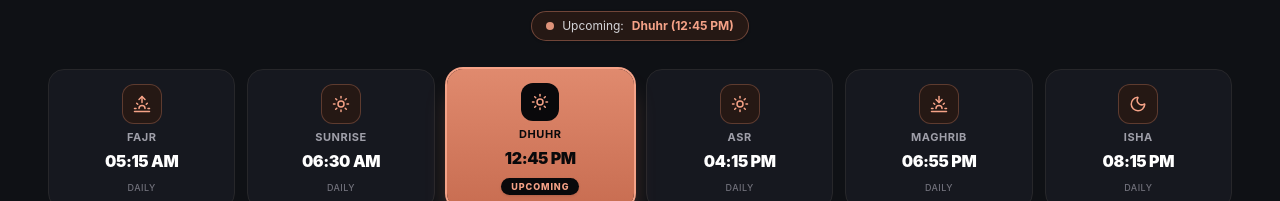
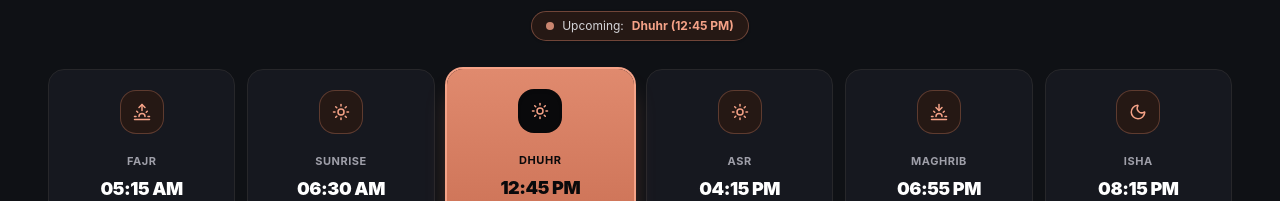
Before and after one commit to ravedevv-dotcom/sunnyvale-masjid09, a React (Vite) app: page / in a window 1280 px wide. Shown: the part 751-952 px from the top of the page. Built offline with nearby package versions, Linux system fonts and the light colour scheme; no server answers; the database is empty.

Commit message:
fix(prayer-adhkar): make prayer boxes taller and provide full unabridged adhkar translations and transliterations

```diff
--- a/AdhkarHadith.tsx
+++ b/AdhkarHadith.tsx
@@ -50,8 +50,8 @@ export const AUTHENTIC_ADHKAR: DhikrItem[] = [
     title: 'Ayat al-Kursi (The Throne Verse)',
     category: 'post-prayer',
     arabic: 'اللَّهُ لَا إِلَهَ إِلَّا هُوَ الْحَيُّ الْقَيُّومُ ۚ لَا تَأْخُذُهُ سِنَةٌ وَلَا نَوْمٌ ۚ لَهُ مَا فِي السَّمَاوَاتِ وَمَا فِي الْأَرْضِ ۗ مَنْ ذَا الَّذِي يَشْفَعُ عِنْدَهُ إِلَّا بِإِذْنِهِ ۚ يَعْلَمُ مَا بَيْنَ أَيْدِيهِمْ وَمَا خَلْفَهُمْ ۖ وَلَا يُحِيطُونَ بِشَيْءٍ مِنْ عِلْمِهِ إِلَّا بِمَا شَاءَ ۚ وَسِعَ كُرْسِيُّهُ السَّمَاوَاتِ وَالْأَرْضَ ۖ وَلَا يَئُودُهُ حِفْظُهُمَا ۚ وَهُوَ الْعَلِيُّ الْعَظِيمُ',
-    transliteration: "Allahu la ilaha illa Huwal-Hayyul-Qayyum, la ta'khudhuhu sinatun wa la nawm, lahu ma fis-samawati wa ma fil-ard...",
-    translation: 'Allah! There is no deity except Him, the Ever-Living, the Sustainer of all existence. Neither drowsiness overtakes Him nor sleep...',
+    transliteration: "Allahu la ilaha illa Huwal-Hayyul-Qayyum, la ta'khudhuhu sinatun wa la nawm, lahu ma fis-samawati wa ma fil-ard, man dhal-ladhi yashfa'u 'indahu illa bi-idhnih, ya'lamu ma bayna aydihim wa ma khalfahum, wa la yuhitoona bi-shay'im-min 'ilmihi illa bima sha'a, wasi'a kursiyyuhus-samawati wal-ard, wa la ya'uduhu hifdhuhuma, wa Huwal-'Aliyyul-'Adheem.",
+    translation: 'Allah! There is no deity except Him, the Ever-Living, the Sustainer of all existence. Neither drowsiness overtakes Him nor sleep. To Him belongs whatever is in the heavens and whatever is on the earth. Who is it that can intercede with Him except by His permission? He knows what is before them and what is behind them, and they encompass not a thing of His knowledge except for what He wills. His Kursi extends over the heavens and the earth, and their preservation tires Him not. And He is the Most High, the Most Great.',
     count: 1,
     virtue: 'The Prophet (ﷺ) said: Whoever recites Ayat al-Kursi after every obligatory prayer, nothing stands between him and entering Paradise except death.',
     source: "Sunan an-Nasa'i 9848, Sahih"
@@ -108,7 +108,7 @@ export const AUTHENTIC_ADHKAR: DhikrItem[] = [
     category: 'morning',
     arabic: 'اللَّهُمَّ أَنْتَ رَبِّي لَا إِلَهَ إِلَّا أَنْتَ، خَلَقْتَنِي وَأَنَا عَبْدُكَ، وَأَنَا عَلَى عَهْدِكَ وَوَعْدِكَ مَا اسْتَطَعْتُ، أَعُوذُ بِكَ مِنْ شَرِّ مَا صَنَعْتُ، أَبُوءُ لَكَ بِنِعْمَتِكَ عَلَيَّ، وَأَبُوءُ لَكَ بِذَنْبِي فَاغْفِرْ لِي فَإِنَّهُ لَا يَغْفِرُ الذُّنُوبَ إِلَّا أَنْتَ',
     transliteration: "Allahumma Anta Rabbi la ilaha illa Anta, khalaqtani wa ana 'abduka, wa ana 'ala 'ahdika wa wa'dika mastata'tu, a'udhu bika min sharri ma sana'tu, abu'u laka bini'matika 'alayya, wa abu'u laka bidhanbi faghfir li fa-innahu la yaghfirudh-dhunuba illa Anta.",
-    translation: 'O Allah, You are my Lord; there is no deity except You. You created me and I am Your servant, and I abide by Your covenant and promise as best I can. I seek refuge in You from the evil of what I have done...',
+    translation: 'O Allah, You are my Lord; there is no deity except You. You created me and I am Your servant, and I abide by Your covenant and Your promise as best I can. I seek refuge in You from the evil of what I have done. I acknowledge before You Your favor upon me, and I acknowledge my sin, so forgive me, for indeed none can forgive sins except You.',
     count: 1,
     virtue: 'If anyone recites this in the morning with conviction and dies that day, he will be among the people of Paradise.',
     source: 'Sahih al-Bukhari 6306'
@@ -141,9 +141,9 @@ export const AUTHENTIC_ADHKAR: DhikrItem[] = [
     id: 'evening-amsayna',
     title: 'Evening Proclamation of Sovereignty',
     category: 'evening',
-    arabic: 'أَمْسَيْنَا وَأَمْسَى الْمُلْكُ لِلَّهِ، وَالْحَمْدُ لِلَّهِ، لَا إِلَهَ إِلَّا اللَّهُ وَحْدَهُ لَا شَرِيكَ لَهُ',
-    transliteration: 'Amsayna wa amsal-mulku lillah, wal-hamdu lillah, la ilaha illallahu wahdahu la shareeka lah.',
-    translation: 'We have entered the evening, and with it all dominion belongs to Allah, and all praise belongs to Allah...',
+    arabic: 'أَمْسَيْنَا وَأَمْسَى الْمُلْكُ لِلَّهِ، وَالْحَمْدُ لِلَّهِ، لَا إِلَهَ إِلَّا اللَّهُ وَحْدَهُ لَا شَرِيكَ لَهُ، لَهُ الْمُلْكُ وَلَهُ الْحَمْدُ، وَهُوَ عَلَى كُلِّ شَيْءٍ قَدِيرٌ',
+    transliteration: "Amsayna wa amsal-mulku lillah, wal-hamdu lillah, la ilaha illallahu wahdahu la shareeka lah, lahul-mulku wa lahul-hamd, wa Huwa 'ala kulli shay-in qadeer.",
+    translation: 'We have entered the evening, and with it all dominion belongs to Allah, and all praise is for Allah. None has the right to be worshipped except Allah alone, without partner. To Him belongs all sovereignty and praise, and He is over all things capable.',
     count: 1,
     virtue: 'Evening affirmation of Allah’s supreme dominion and seeking protection.',
     source: 'Sahih Muslim 2723'
--- a/MiniAzkhar.tsx
+++ b/MiniAzkhar.tsx
@@ -43,8 +43,8 @@ const MINI_ADHKAR_LIST: Record<string, MiniDhikr[]> = {
       id: 'tahlil',
       title: '100th Completion',
       arabic: 'لَا إِلَهَ إِلَّا اللَّهُ وَحْدَهُ لَا شَرِيكَ لَهُ، لَهُ الْمُلْكُ وَلَهُ الْحَمْدُ، وَهُوَ عَلَى كُلِّ شَيْءٍ قَدِيرٌ',
-      transliteration: 'La ilaha illallahu wahdahu la shareeka lah...',
-      translation: 'None has the right to be worshipped except Allah alone',
+      transliteration: 'La ilaha illallahu wahdahu la shareeka lah, lahul-mulku wa lahul-hamd, wa Huwa ala kulli shay-in qadeer.',
+      translation: 'None has the right to be worshipped except Allah alone, without partner. To Him belongs all sovereignty and praise, and He is over all things capable.',
       count: 1,
     }
   ],
@@ -52,17 +52,17 @@ const MINI_ADHKAR_LIST: Record<string, MiniDhikr[]> = {
     {
       id: 'm-sayyid',
       title: 'Sayyid al-Istighfar',
-      arabic: 'اللَّهُمَّ أَنْتَ رَبِّي لَا إِلَهَ إِلَّا أَنْتَ، خَلَقْتَنِي وَأَنَا عَبْدُكَ...',
-      transliteration: 'Allahumma Anta Rabbi la ilaha illa Anta, khalaqtani...',
-      translation: 'O Allah, You are my Lord, there is none worthy of worship but You...',
+      arabic: 'اللَّهُمَّ أَنْتَ رَبِّي لَا إِلَهَ إِلَّا أَنْتَ، خَلَقْتَنِي وَأَنَا عَبْدُكَ، وَأَنَا عَلَى عَهْدِكَ وَوَعْدِكَ مَا اسْتَطَعْتُ، أَعُوذُ بِكَ مِنْ شَرِّ مَا صَنَعْتُ، أَبُوءُ لَكَ بِنِعْمَتِكَ عَلَيَّ، وَأَبُوءُ لَكَ بِذَنْبِي فَاغْفِرْ لِي فَإِنَّهُ لَا يَغْفِرُ الذُّنُوبَ إِلَّا أَنْتَ',
+      transliteration: "Allahumma Anta Rabbi la ilaha illa Anta, khalaqtani wa ana 'abduka, wa ana 'ala 'ahdika wa wa'dika mastata'tu, a'udhu bika min sharri ma sana'tu, abu'u laka bini'matika 'alayya, wa abu'u laka bidhanbi faghfir li fa-innahu la yaghfirudh-dhunuba illa Anta.",
+      translation: 'O Allah, You are my Lord; there is no deity except You. You created me and I am Your servant, and I abide by Your covenant and Your promise as best I can. I seek refuge in You from the evil of what I have done. I acknowledge before You Your favor upon me, and I acknowledge my sin, so forgive me, for indeed none can forgive sins except You.',
       count: 1,
     },
     {
       id: 'm-bismillah',
       title: 'Protection Du\'a (3x)',
       arabic: 'بِسْمِ اللَّهِ الَّذِي لَا يَضُرُّ مَعَ اسْمِهِ شَيْءٌ فِي الأَرْضِ وَلَا فِي السَّمَاءِ وَهُوَ السَّمِيعُ الْعَلِيمُ',
-      transliteration: "Bismillahilladhi la yadurru ma'asmihi shay'un...",
-      translation: 'In the Name of Allah with Whose Name nothing can cause harm on earth or in the heavens...',
+      transliteration: "Bismillahilladhi la yadurru ma'asmihi shay'un fil-ardi wa la fis-sama'i wa Huwas-Sami'ul-'Alim.",
+      translation: 'In the Name of Allah with Whose Name nothing can cause harm on earth or in the heavens, and He is the All-Hearing, the All-Knowing.',
       count: 3,
     }
   ],
@@ -70,9 +70,9 @@ const MINI_ADHKAR_LIST: Record<string, MiniDhikr[]> = {
     {
       id: 'e-amsayna',
       title: 'Evening Remembrance',
-      arabic: 'أَمْسَيْنَا وَأَمْسَى الْمُلْكُ لِلَّهِ، وَالْحَمْدُ لِلَّهِ، لَا إِلَهَ إِلَّا اللَّهُ وَحْدَهُ',
-      transliteration: 'Amsayna wa amsal-mulku lillah, wal-hamdu lillah...',
-      translation: 'We have entered the evening, and dominion belongs to Allah...',
+      arabic: 'أَمْسَيْنَا وَأَمْسَى الْمُلْكُ لِلَّهِ، وَالْحَمْدُ لِلَّهِ، لَا إِلَهَ إِلَّا اللَّهُ وَحْدَهُ لَا شَرِيكَ لَهُ، لَهُ الْمُلْكُ وَلَهُ الْحَمْدُ، وَهُوَ عَلَى كُلِّ شَيْءٍ قَدِيرٌ',
+      transliteration: "Amsayna wa amsal-mulku lillah, wal-hamdu lillah, la ilaha illallahu wahdahu la shareeka lah, lahul-mulku wa lahul-hamd, wa Huwa 'ala kulli shay-in qadeer.",
+      translation: 'We have entered the evening, and with it all dominion belongs to Allah, and all praise is for Allah. None has the right to be worshipped except Allah alone, without partner. To Him belongs all sovereignty and praise, and He is over all things capable.',
       count: 1,
     },
     {
--- a/PrayerTimes.tsx
+++ b/PrayerTimes.tsx
@@ -176,41 +176,45 @@ const PrayerTimes: React.FC = () => {
               <motion.div
                 key={prayer.name}
                 whileHover={{ y: -2 }}
-                className={`w-[calc(50%-6px)] min-w-[calc(50%-6px)] max-w-[calc(50%-6px)] sm:w-[calc(33.333%-8px)] sm:min-w-[calc(33.333%-8px)] sm:max-w-none md:w-auto md:min-w-0 md:max-w-none snap-start shrink-0 p-4 sm:p-3.5 rounded-2xl flex flex-col items-center justify-center text-center transition-all ${
+                className={`w-[calc(50%-6px)] min-w-[calc(50%-6px)] max-w-[calc(50%-6px)] sm:w-[calc(33.333%-8px)] sm:min-w-[calc(33.333%-8px)] sm:max-w-none md:w-auto md:min-w-0 md:max-w-none min-h-[200px] sm:min-h-[190px] md:min-h-[195px] snap-start shrink-0 py-6 px-4 sm:py-5 sm:px-3 rounded-2xl flex flex-col items-center justify-between text-center transition-all ${
                   isNext
                     ? 'bg-gradient-to-b from-[#e08a6e] to-[#c86d51] text-zinc-950 shadow-xl ring-2 ring-[#f5a287] font-bold shadow-[#e08a6e]/40 z-10'
                     : 'bg-[#16181f] hover:bg-[#1d2029] text-zinc-300 border border-zinc-800 hover:border-[#e08a6e]/30'
                 }`}
               >
                 <div
-                  className={`p-3 sm:p-2.5 rounded-xl mb-2 sm:mb-1.5 ${
+                  className={`w-12 h-12 sm:w-11 sm:h-11 rounded-2xl flex items-center justify-center transition-transform ${
                     isNext
-                      ? 'bg-zinc-950 text-[#f5a287]'
+                      ? 'bg-zinc-950 text-[#f5a287] shadow-inner'
                       : 'bg-[#251814] text-[#f5a287] border border-[#e08a6e]/30'
                   }`}
                 >
                   {prayer.icon}
                 </div>
+
+                <div className="my-2">
                   <span
-                  className={`text-xs sm:text-[11px] uppercase tracking-wider font-bold ${
+                    className={`block text-xs sm:text-[11px] uppercase tracking-wider font-bold ${
                       isNext ? 'text-zinc-950 font-black' : 'text-zinc-400'
                     }`}
                   >
                     {prayer.name}
                   </span>
                   <span
-                  className={`text-lg sm:text-base md:text-base font-black mt-1 tracking-tight ${
+                    className={`block text-xl sm:text-lg md:text-lg font-black mt-1.5 tracking-tight ${
                       isNext ? 'text-zinc-950 font-black' : 'text-white'
                     }`}
                   >
                     {prayer.time}
                   </span>
+                </div>
+
                 {isNext ? (
-                  <span className="mt-2 text-[10px] sm:text-[9px] bg-zinc-950 text-[#f5a287] px-2.5 py-0.5 rounded-full uppercase tracking-widest font-extrabold shadow-sm">
+                  <span className="text-[10px] sm:text-[9px] bg-zinc-950 text-[#f5a287] px-3 py-1 rounded-full uppercase tracking-widest font-extrabold shadow-sm">
                     Upcoming
                   </span>
                 ) : (
-                  <span className="mt-2 text-[10px] sm:text-[9px] text-zinc-500 uppercase tracking-wider font-medium">
+                  <span className="text-[10px] sm:text-[9px] text-zinc-400 bg-zinc-900/60 border border-zinc-800/80 px-2.5 py-0.5 rounded-full uppercase tracking-wider font-medium">
                     Daily
                   </span>
                 )}
```
Lines whose indentation alone changed are shown as unchanged.
